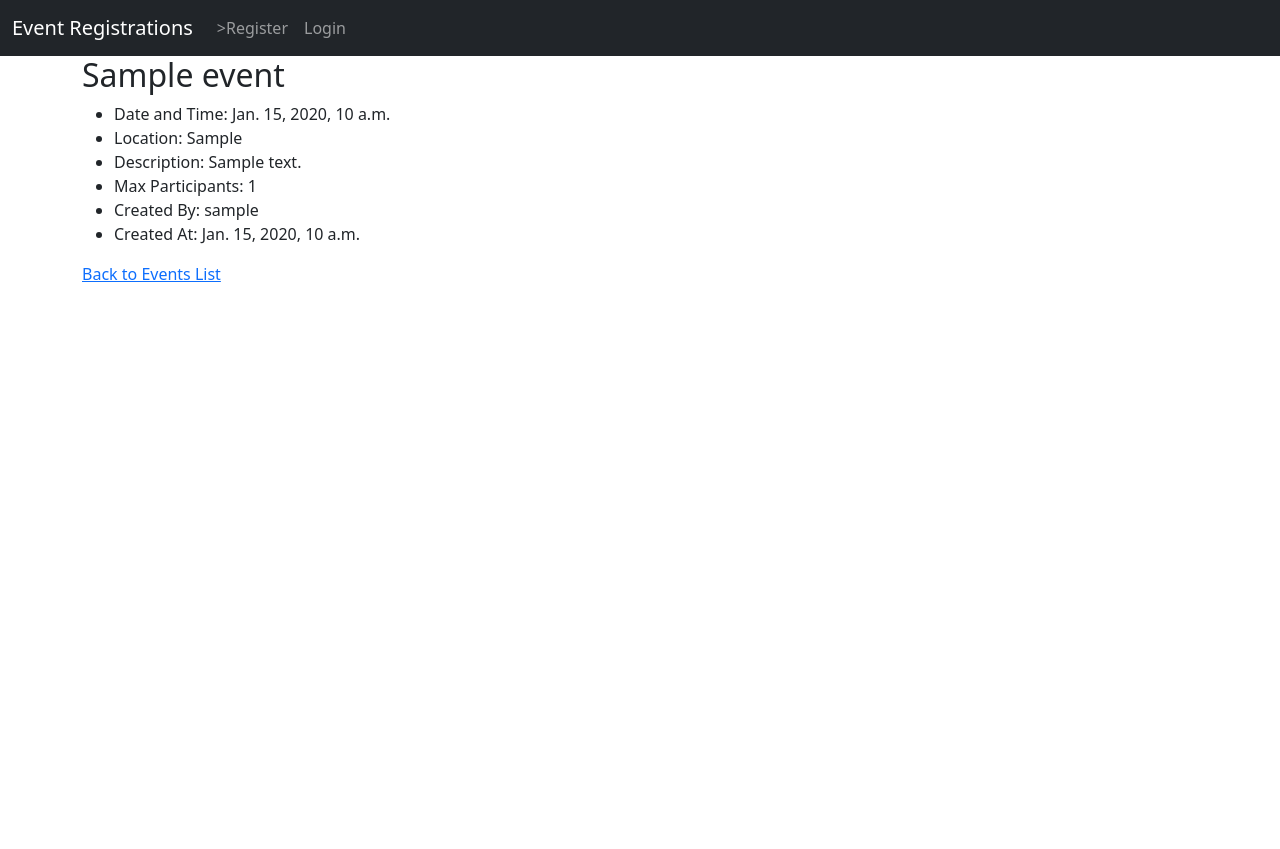
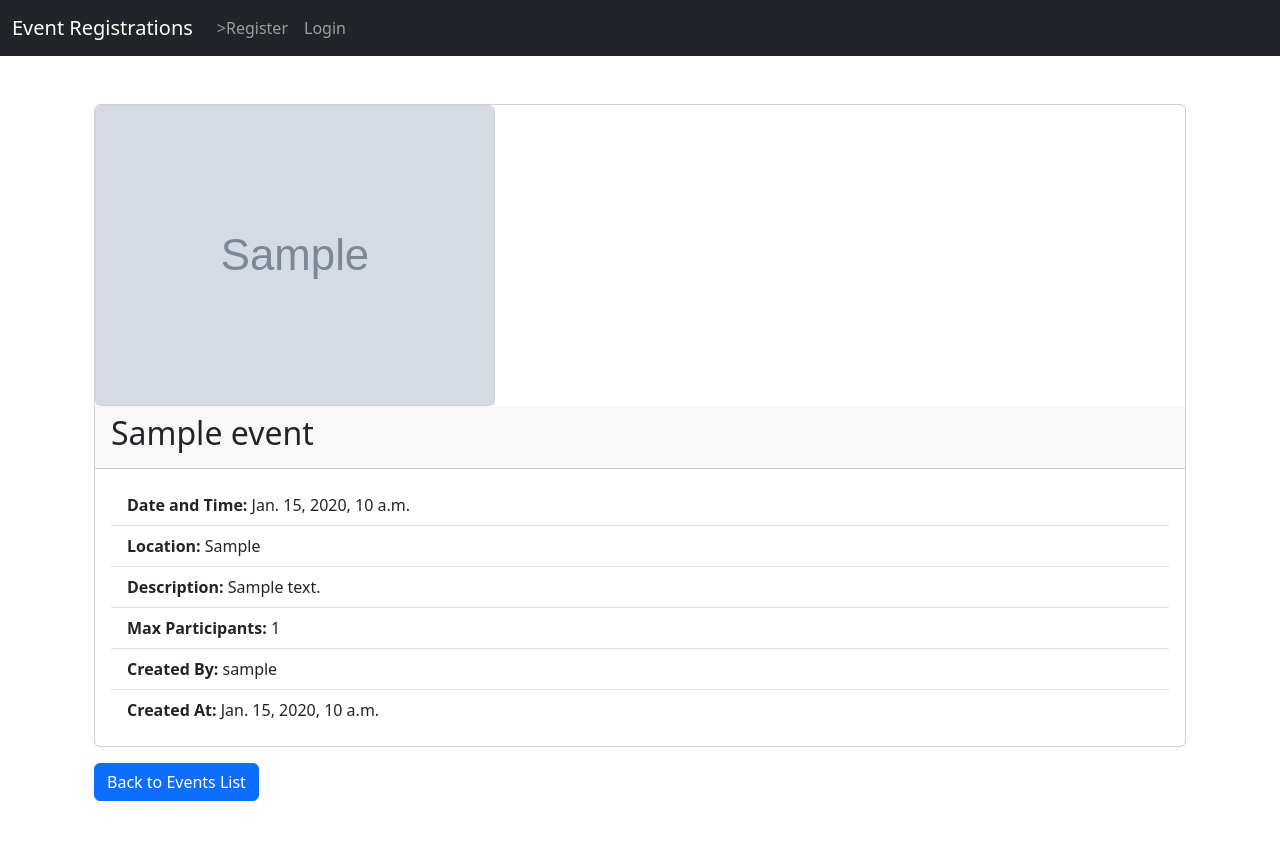
Before and after one commit to BekOsu/school_event_registrations, a Django app: page /event/1/ in a window 1280 px wide. Before the commit the page ends 282 px from the top, so only its background shows below. Run offline with Django 3.2, Linux system fonts and the light colour scheme; tables that the repository leaves empty hold one stand-in row (values such as "Sample post"); grey boxes marked "Sample" are stand-in pictures.

Commit message:
add style for better ux

```diff
--- a/event_registration/events/templates/events/event_detail.html
+++ b/event_registration/events/templates/events/event_detail.html
@@ -1,16 +1,28 @@
 {% extends 'base.html' %}
 
 {% block content %}
-  <h2>{{ event.name }}</h2>
+  <div class="container my-5">
+    <div class="card">
+     <div class="card" style="max-width: 400px;">
+    <img src="{{ event.image.url }}" class="card-img-top img-fluid" alt="{{ event.name }}" />
+      </div>
 
-  <ul>
-    <li>Date and Time: {{ event.date_time }}</li>
-    <li>Location: {{ event.location }}</li>
-    <li>Description: {{ event.description }}</li>
-    <li>Max Participants: {{ event.max_participants }}</li>
-    <li>Created By: {{ event.created_by }}</li>
-    <li>Created At: {{ event.created_at }}</li>
-  </ul>
-
-  <a href="{% url 'events_list' %}">Back to Events List</a>
+      <div class="card-header">
+        <h2>{{ event.name }}</h2>
+      </div>
+      <div class="card-body">
+        <ul class="list-group list-group-flush">
+          <li class="list-group-item"><strong>Date and Time:</strong> {{ event.date_time }}</li>
+          <li class="list-group-item"><strong>Location:</strong> {{ event.location }}</li>
+          <li class="list-group-item"><strong>Description:</strong> {{ event.description }}</li>
+          <li class="list-group-item"><strong>Max Participants:</strong> {{ event.max_participants }}</li>
+          <li class="list-group-item"><strong>Created By:</strong> {{ event.created_by }}</li>
+          <li class="list-group-item"><strong>Created At:</strong> {{ event.created_at }}</li>
+        </ul>
+      </div>
+    </div>
+    <div class="mt-3">
+      <a href="{% url 'events_list' %}" class="btn btn-primary">Back to Events List</a>
+    </div>
+  </div>
 {% endblock %}
```
